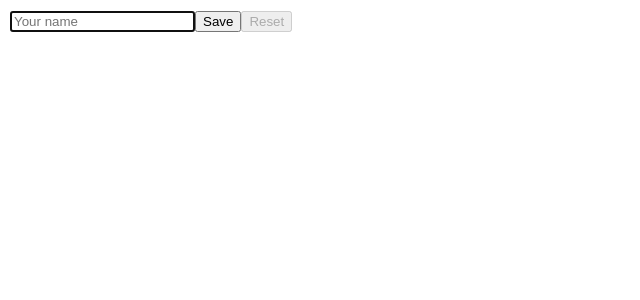
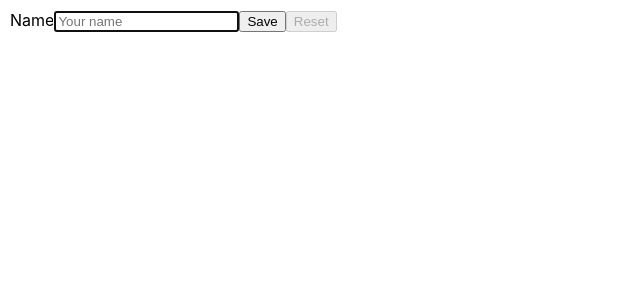
Before and after one commit to NataliiaYakovenko/react-vic-app, a React (Create React App) app: page / in a window 1280 px wide. Shown: the top 300 px of the page, without its empty margins (0-640 px from the left). Built offline with nearby package versions, Linux system fonts and the light colour scheme.

Commit message:
Add Formik correct

```diff
--- a/src/components/UserInfoForm/UserInfoForm.jsx
+++ b/src/components/UserInfoForm/UserInfoForm.jsx
@@ -1,7 +1,6 @@
 import { Formik, Form, Field, ErrorMessage } from "formik";
 import React from "react";
 import { USER_VALIDATION_SCHEMA } from "../../utils/validateYup";
-
 
 function UserInfoForm() {
   const userInitialValues = { firstName: "" };
@@ -20,13 +19,16 @@
         console.log(formikProps);
         return (
           <Form>
+            <label>
+                <span>Name</span>
               <Field
                 type="text"
                 placeholder="Your name"
                 autoFocus
                 name="firstName"
               />
-           <ErrorMessage name='firstName'/>
+            <ErrorMessage name="firstName" component="div" />
+            </label>
             <button type="submit">Save</button>
             <button type="reset" disabled={!formikProps.dirty}>
               Reset
```
Lines whose indentation alone changed are shown as unchanged.
